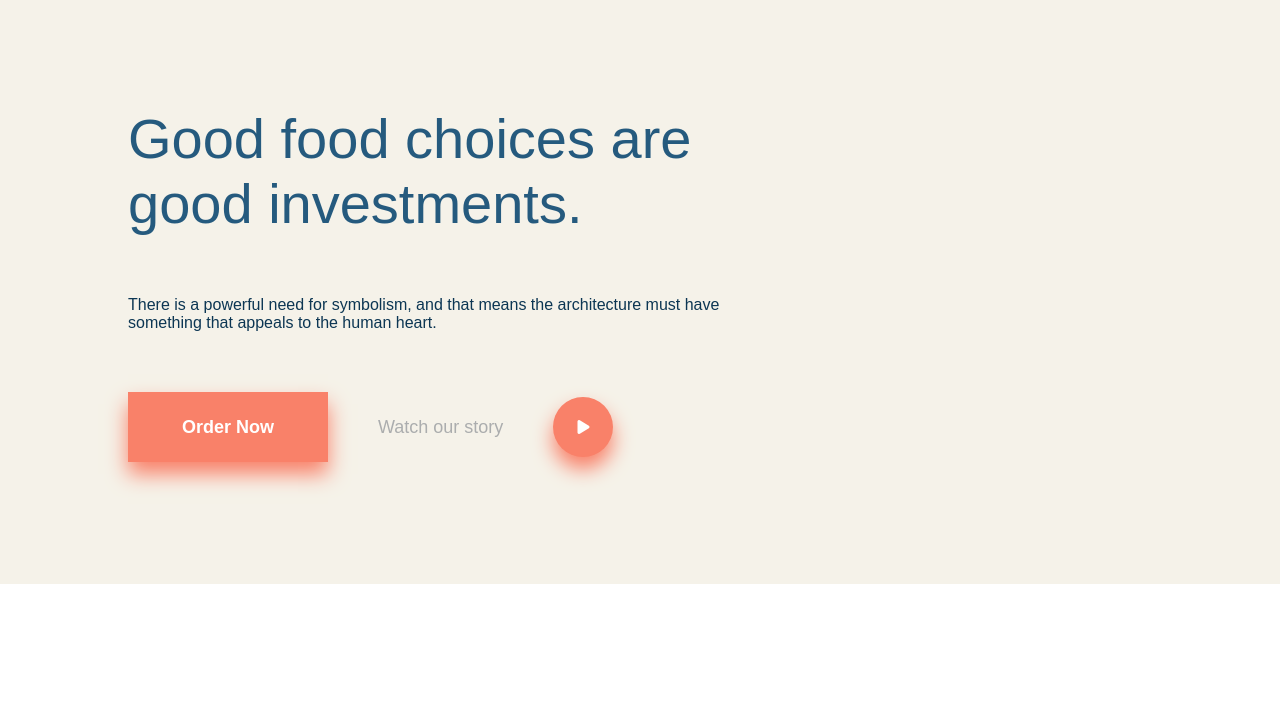
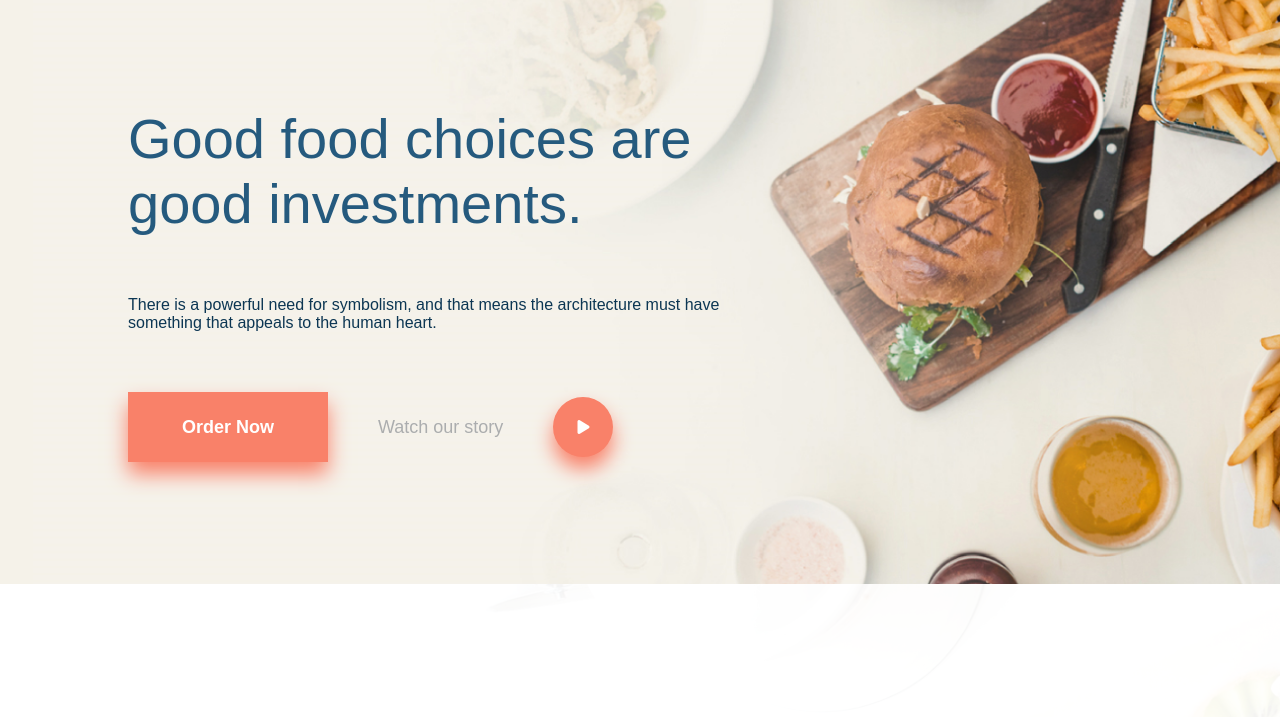
Before and after one commit to luismadf/Restaurant-Landing-Page, a plain HTML site: page index.html in a window 1280 px wide. Shown: the part 136-853 px from the top of the page. Drawn offline with Linux system fonts and the light colour scheme; a web font is replaced by a local one.

Commit message:
Fixing img routes
Fixing img routes

```diff
--- a/css/estilos.css
+++ b/css/estilos.css
@@ -7,13 +7,13 @@
 
 body {
     font-family: 'Muli', sans-serif;
-    background-image: url("img/background2.png");
+    background-image: url('../img/background2.png');
     background-attachment: fixed;
 }
 
 header {
     height: 100%;
-    background-image: url("img/background.png");
+    background: url('../img/background.png');
     background-color: #F5F2E9;
     background-position: right;
     background-size: contain;
@@ -310,7 +310,7 @@ header .header-container .hero .hero-buttons .play-button:hover {
     width: 900px;
     height: 400px;
     margin: 100px auto;
-    background-image:  url("img/background3.png");
+    background-image:  url("../img/background3.png");
     border-radius: 10px;
     transition: .3s;
 }
```
